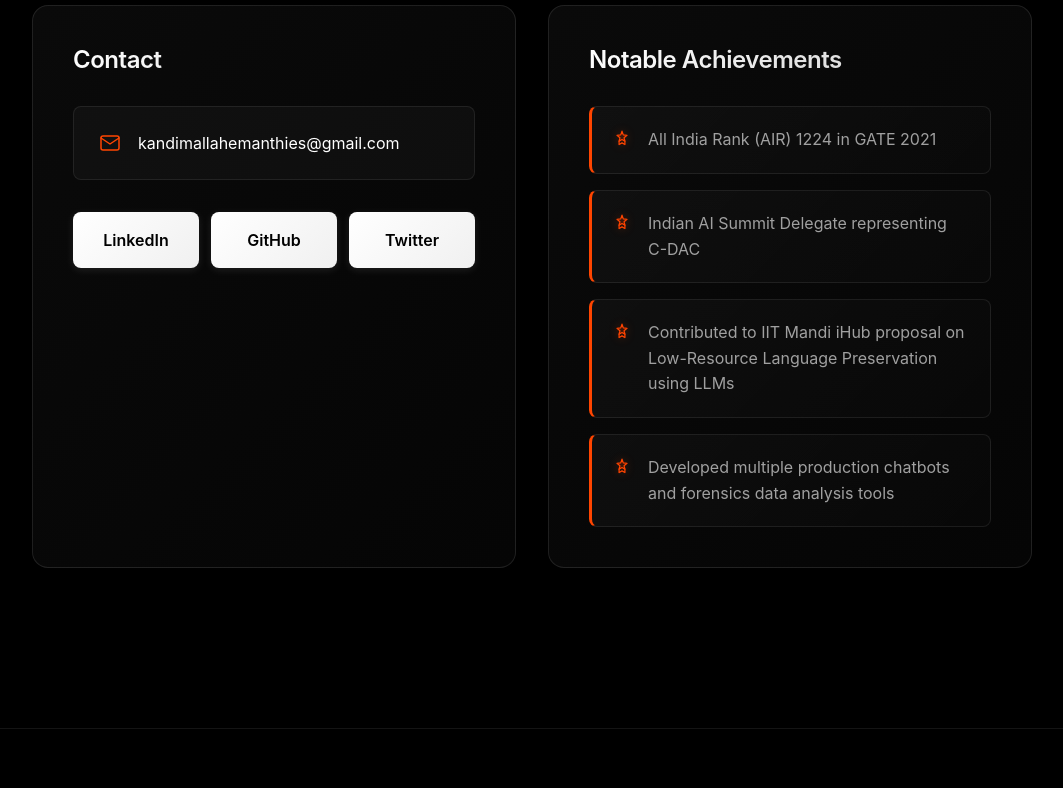
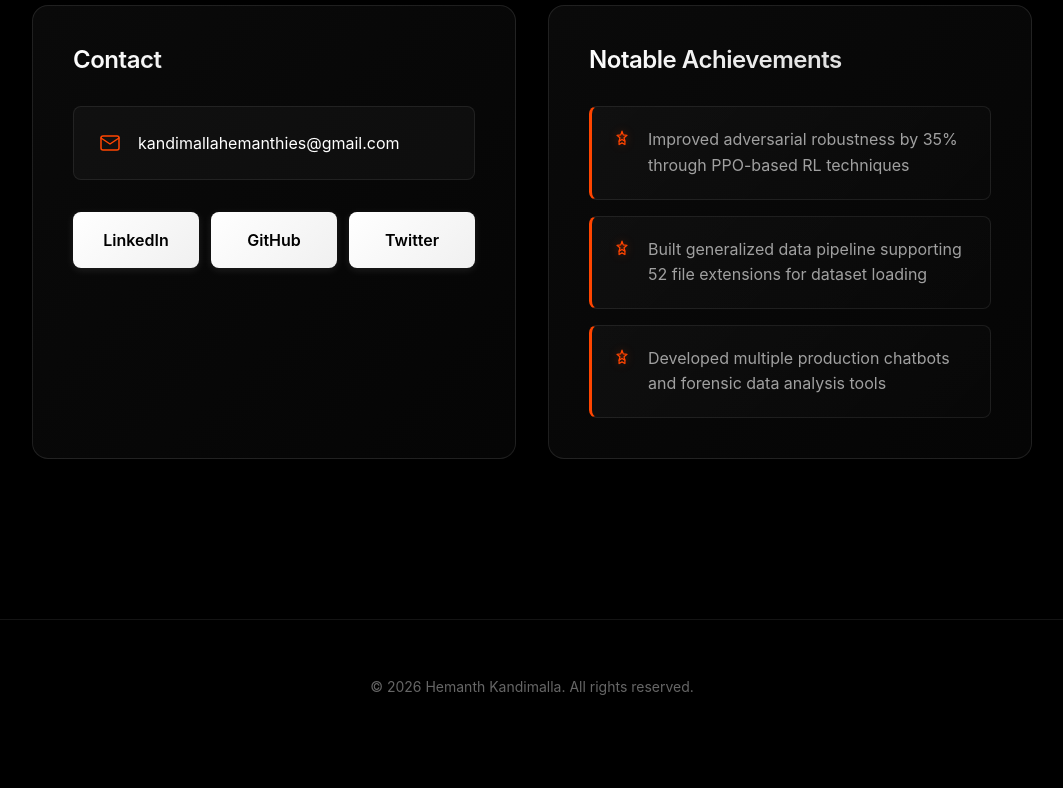
Before and after one commit to HemanthIITJ/portfolio, a React (Vite) app: page / in a window 1280 px wide. Shown: the part 8220-9008 px from the top of the page, without its empty margins (108-1171 px from the left). After the commit the page ends 8974 px from the top, so only its background shows below. Built offline with nearby package versions, Linux system fonts and the light colour scheme.

Commit message:
Remove IIT Mandi iHub achievement

```diff
--- a/src/data/portfolio.ts
+++ b/src/data/portfolio.ts
@@ -358,8 +358,7 @@ export const expertiseAreas: ExpertiseArea[] = [
 export const summary: string = `AI Research Lead with expertise in reinforcement learning, adversarial robustness, and large language/vision model fine-tuning. Proven track record in leading multi-disciplinary teams, architecting scalable data pipelines, and optimizing training/inference costs. Specialized in Parameter-Efficient Fine-Tuning (PEFT), advanced retrieval-augmented generation (RAG), and SOTA agent frameworks. Skilled in upskilling teams on LLMs and deploying production-grade AI solutions.`;
 
 export const achievements: string[] = [
-    "All India Rank (AIR) 1224 in GATE 2021",
-    "Indian AI Summit Delegate representing C-DAC",
-    "Contributed to IIT Mandi iHub proposal on Low-Resource Language Preservation using LLMs",
-    "Developed multiple production chatbots and forensics data analysis tools",
+    "Improved adversarial robustness by 35% through PPO-based RL techniques",
+    "Built generalized data pipeline supporting 52 file extensions for dataset loading",
+    "Developed multiple production chatbots and forensic data analysis tools",
 ];
```
